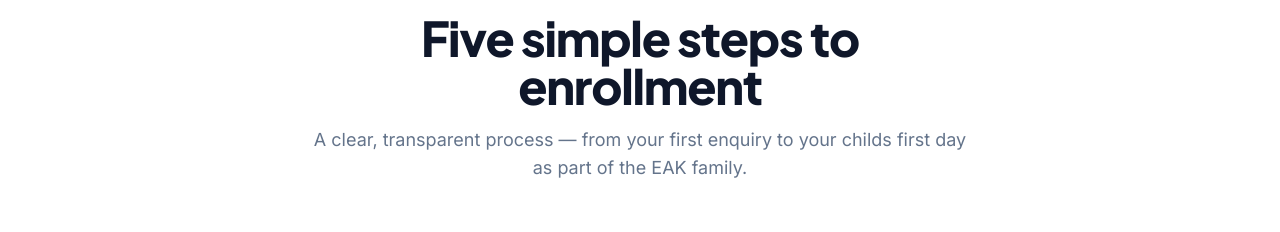
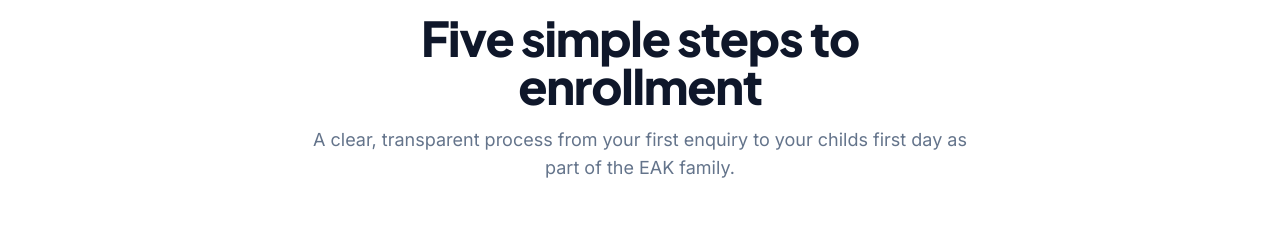
Before and after one commit to aryan-7050/eak-school-landing, a React (Vite) app: page / in a window 1280 px wide. Shown: the part 5691-5923 px from the top of the page. Built offline with nearby package versions, Linux system fonts and the light colour scheme.

Commit message:
Update admission process section

```diff
--- a/src/components/Process.tsx
+++ b/src/components/Process.tsx
@@ -11,7 +11,7 @@
             Five simple steps to enrollment
           </h2>
           <p className="mt-4 text-lg text-ink-500">
-            A clear, transparent process — from your first enquiry to your
+            A clear, transparent process from your first enquiry to your
             childs first day as part of the EAK family.
           </p>
         </Reveal>
```
